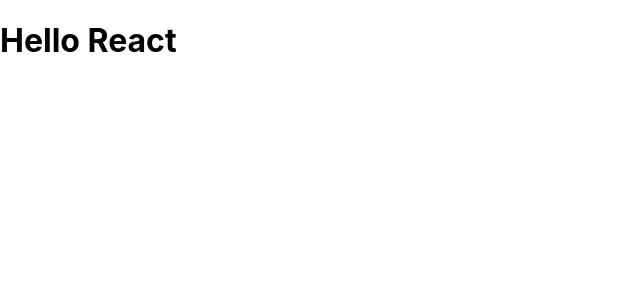
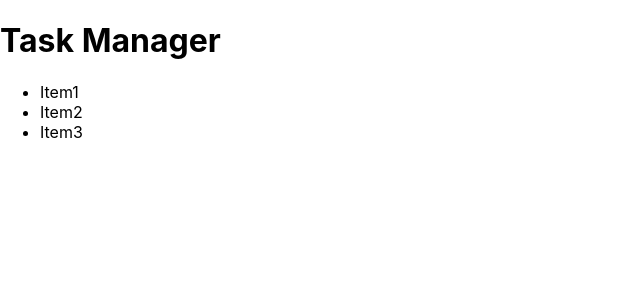
Before and after one commit to michael-ryk/task-manager, a React (Create React App) app: page / in a window 1280 px wide. Shown: the top 300 px of the page, without its empty margins (0-640 px from the left). Built offline with nearby package versions, Linux system fonts and the light colour scheme.

Commit message:
Add CSS style sheet

```diff
--- a/public/index.html
+++ b/public/index.html
@@ -3,8 +3,8 @@
   <head>
     <meta charset="utf-8" />
     <meta name="viewport" content="width=device-width, initial-scale=1" />
-
     <title>Task Manager</title>
+    <link rel="stylesheet" href="styles.css" />
   </head>
   <body>
     <script src="./src/index.js" type="text/jsx"></script>
--- a/src/App.js
+++ b/src/App.js
@@ -4,7 +4,16 @@
 function App() {
   return (
     <div>
-      <h1>Hello React</h1>
+      <h1>Task Manager</h1>
+
+      <div>
+        <ul>
+          <li>Item1</li>
+          <li>Item2</li>
+          <li>Item3</li>
+        </ul>
+      </div>
+
     </div>
   );
 }
```
Also changed, not shown: public/styles.css (added).
